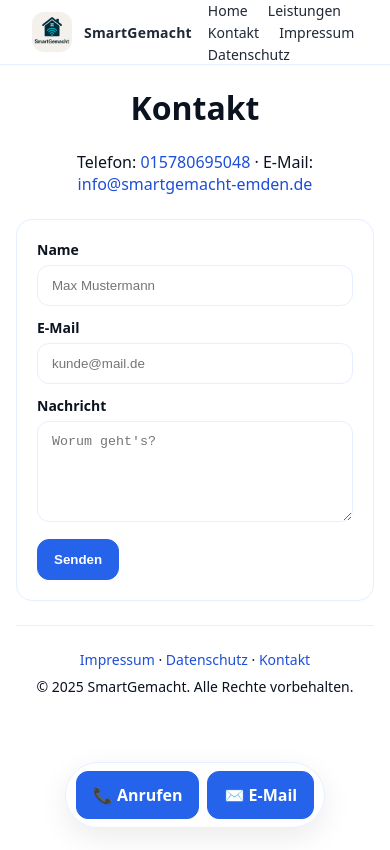
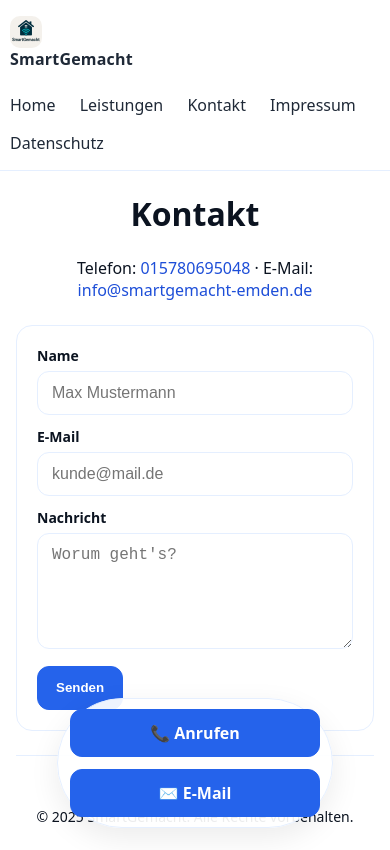
Before and after one commit to utzel25/SmartGemacht-Emden, a plain HTML site: page kontakt.html in a window 390 px wide. Drawn offline with Linux system fonts and the light colour scheme.

Commit message:
Add files via upload

```diff
--- a/styles.css
+++ b/styles.css
@@ -38,3 +38,41 @@ img.responsive { width:100%; height:256px; object-fit:cover; border-radius:16px;
 .form input:focus, .form textarea:focus { border-color: var(--brand-400); box-shadow: 0 0 0 3px var(--brand-100); }
 .badge { display:inline-block; padding:6px 10px; border-radius:999px; background:var(--brand-50); border:1px solid var(--brand-100); color: var(--brand-700); font-size:12px; }
 .logo-img { width:40px; height:40px; border-radius:12px; object-fit:contain; display:block; }
+/* --- Mobile Pack (kopier ans Ende von styles.css) --- */
+
+/* 0) Basics: iOS-Zoom verhindern, Buttons als echte Touch Targets */
+html, body { -webkit-text-size-adjust: 100%; }
+.btn { min-height: 44px; padding: 12px 18px; }
+
+/* 1) Platz unterm Content, damit die feste CTA-Bar nix überdeckt */
+@media (max-width: 640px) {
+  main { padding: 32px 12px 120px; } /* extra bottom padding für die fixe Leiste */
+
+  /* 2) Navbar entspannt umbrechen & gut tappbar machen */
+  .nav { height: auto; flex-wrap: wrap; gap: 8px 12px; padding: 8px 0; }
+  .nav a { display: inline-block; padding: 8px 10px; margin-left: 0; font-size: 16px; }
+
+  /* Logo & Brand kompakter */
+  .brand { gap: 8px; }
+  .logo, .logo-img { width: 32px; height: 32px; border-radius: 10px; }
+
+  /* 3) Headline & Copy responsive */
+  .hero h1 { font-size: clamp(24px, 6vw, 36px); }
+  .hero p  { font-size: 16px; }
+
+  /* 4) Grids einkolumnig */
+  .grid-2 { grid-template-columns: 1fr; }
+
+  /* 5) Inputs groß genug → iOS zoomt nicht rein */
+  .form input, .form textarea { font-size: 16px; }
+
+  /* 6) CTA-Bar safe über der iPhone-Homeleiste (Notch) */
+  .cta-inner { gap: 12px; padding: 10px 12px; }
+  .cta-bar { bottom: calc(16px + env(safe-area-inset-bottom)); }
+}
+
+/* 7) Kleinere Phones: Buttons nebeneinander, aber flexibel */
+@media (max-width: 480px) {
+  .cta-inner { flex-wrap: wrap; }
+  .cta-inner .btn { flex: 1 1 140px; justify-content: center; }
+}
```
